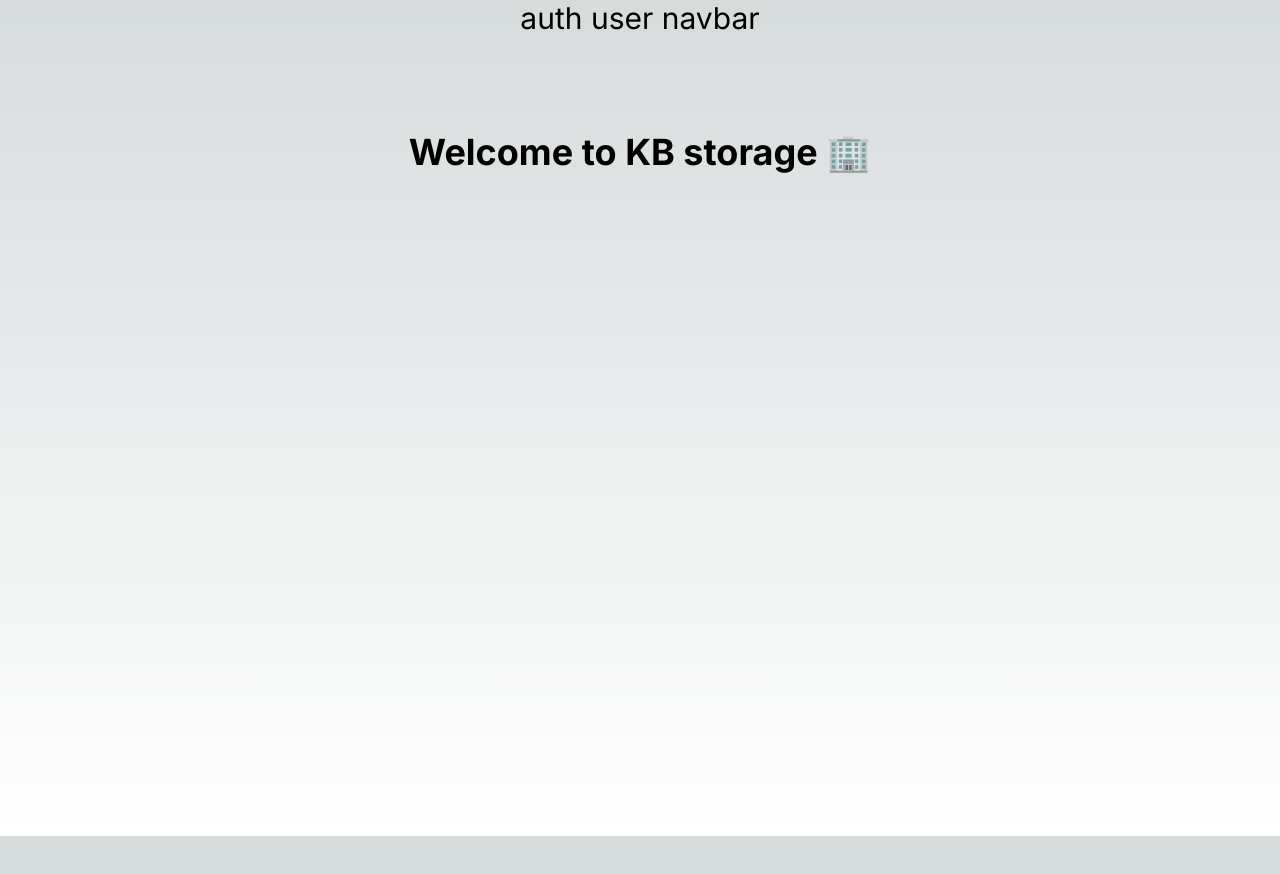
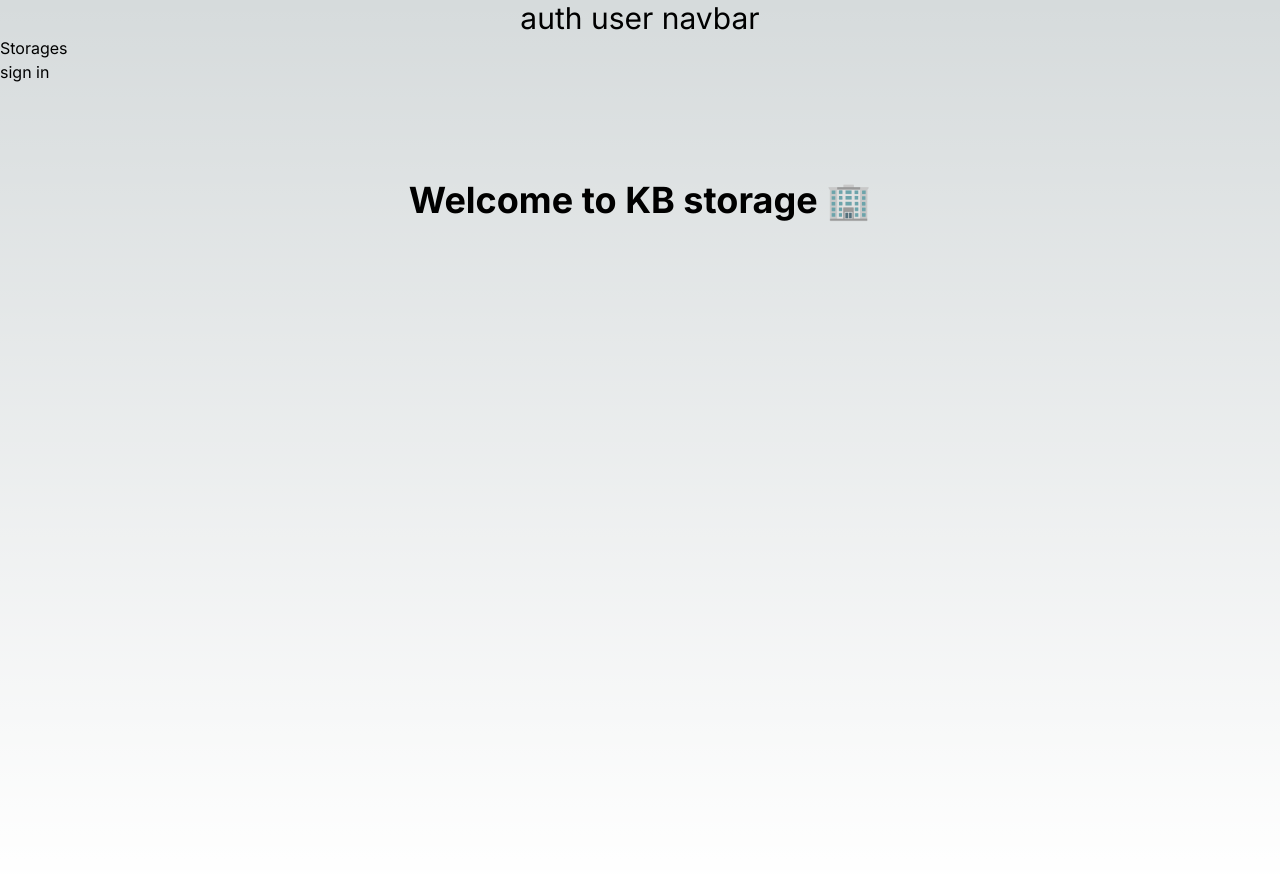
Before and after one commit to Zachary-Piontek/kbstorage, a Next.js app: page / in a window 1280 px wide. Shown: the top 874 px of the page. Before the commit the page ends 836 px from the top, so only its background shows below. Built offline with nearby package versions, Linux system fonts and the light colour scheme; no server answers.

Commit message:
current user shows in nav data is correct

```diff
--- a/next.config.js
+++ b/next.config.js
@@ -1,4 +1,8 @@
 /** @type {import('next').NextConfig} */
-const nextConfig = {}
+const nextConfig = {
+  images: {
+    domains: ["lh3.googleusercontent.com"],
+  },
+};
 
-module.exports = nextConfig
+module.exports = nextConfig;
--- a/pages/api/auth/[...nextauth].ts
+++ b/pages/api/auth/[...nextauth].ts
@@ -9,7 +9,7 @@ import Stripe from "stripe";
 const prisma = new PrismaClient();
 
 // need to pass to check if user is authenticated
-export const options = {
+export const authOptions = {
     adapter: PrismaAdapter(prisma),
     providers: [
         // start with google auth
@@ -41,4 +41,4 @@ export const options = {
 },
 };
 
-export default NextAuth(options);
+export default NextAuth(authOptions);
--- a/src/app/components/Nav.tsx
+++ b/src/app/components/Nav.tsx
@@ -2,11 +2,29 @@
 
 import { Session } from "next-auth";
 import { signIn } from "next-auth/react";
+import Image from "next/image";
 
-export default function Nav() {
+export default function Nav({ user }: Session & { user: any }) {
   return (
     <nav>
       <h1 className="text-3xl text-center">auth user navbar</h1>
+      <ul>
+        <li>Storages</li>
+        {/* check if user is logged in */}
+        {!user && (
+          <li>
+            <button onClick={() => signIn()}>sign in</button>
+          </li>
+        )}
+        {user && (
+          <>
+            <li>{user.name}</li>
+            <li>
+              <Image src={user?.image} alt={user.name} width={50} height={50} />
+            </li>
+          </>
+        )}
+      </ul>
     </nav>
   );
 }
--- a/src/app/layout.tsx
+++ b/src/app/layout.tsx
@@ -1,6 +1,8 @@
 import "./globals.css";
 import { Inter } from "next/font/google";
 import Nav from "./components/Nav";
+import { getServerSession } from "next-auth/next";
+import { authOptions } from "../../pages/api/auth/[...nextauth]";
 
 const inter = Inter({ subsets: ["latin"] });
 
@@ -9,15 +11,18 @@ export const metadata = {
   description: "Generated by create next app",
 };
 
-export default function RootLayout({
+// added async for server side rendering
+export default async function RootLayout({
   children,
 }: {
   children: React.ReactNode;
 }) {
+  const session = await getServerSession(authOptions);
+  console.log(session);
   return (
     <html lang="en">
       <body className={inter.className}>
-        <Nav />
+        <Nav user={session?.user} expires={session?.expires as string} />
         {children}
       </body>
     </html>
```
